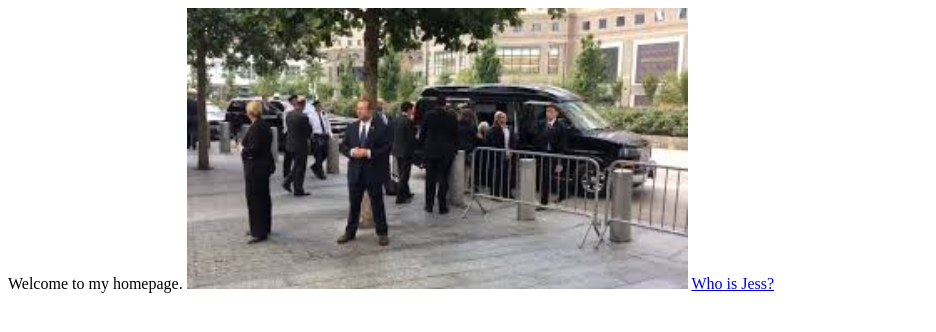
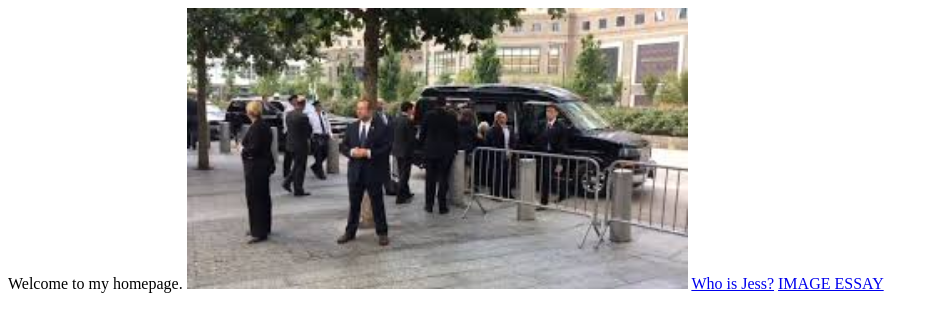
Before and after one commit to jessdagg/L235F16, a plain HTML site: page index.html in a window 1280 px wide. Shown: the whole page, without its empty margins (0-936 px from the left). Drawn offline with Linux system fonts and the light colour scheme.

Commit message:
Update index.html

```diff
--- a/index.html
+++ b/index.html
@@ -9,6 +9,7 @@ Welcome to my homepage.
 <img width = "501" src="/L235F16/images/imgres.jpg">
 
 <a href = "/L235F16/html/aboutme.html">Who is Jess?</a>
+  <a href = "/L235F16/html/imageessay.html">IMAGE ESSAY</a>
 
 </body>
 
```
